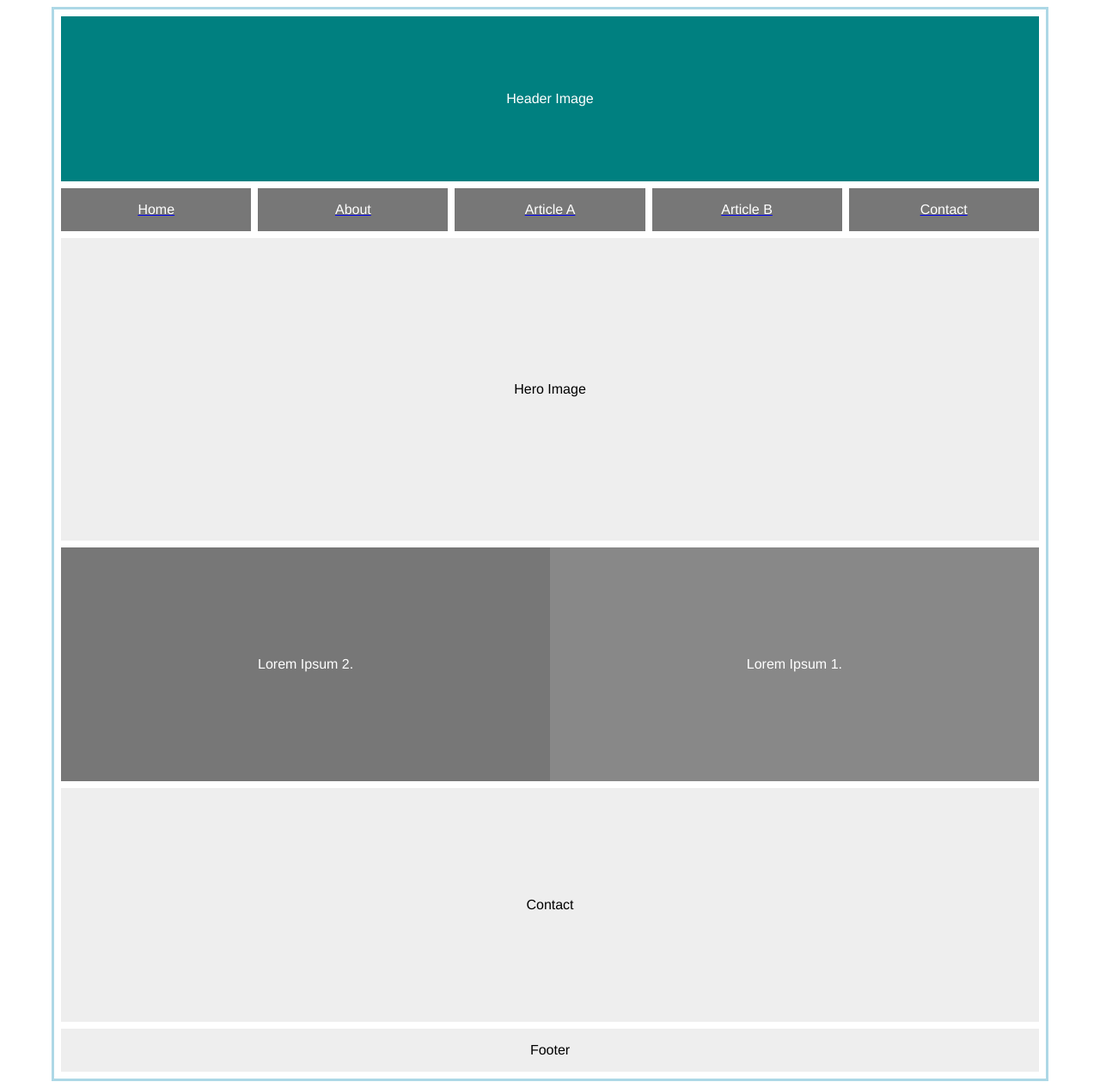
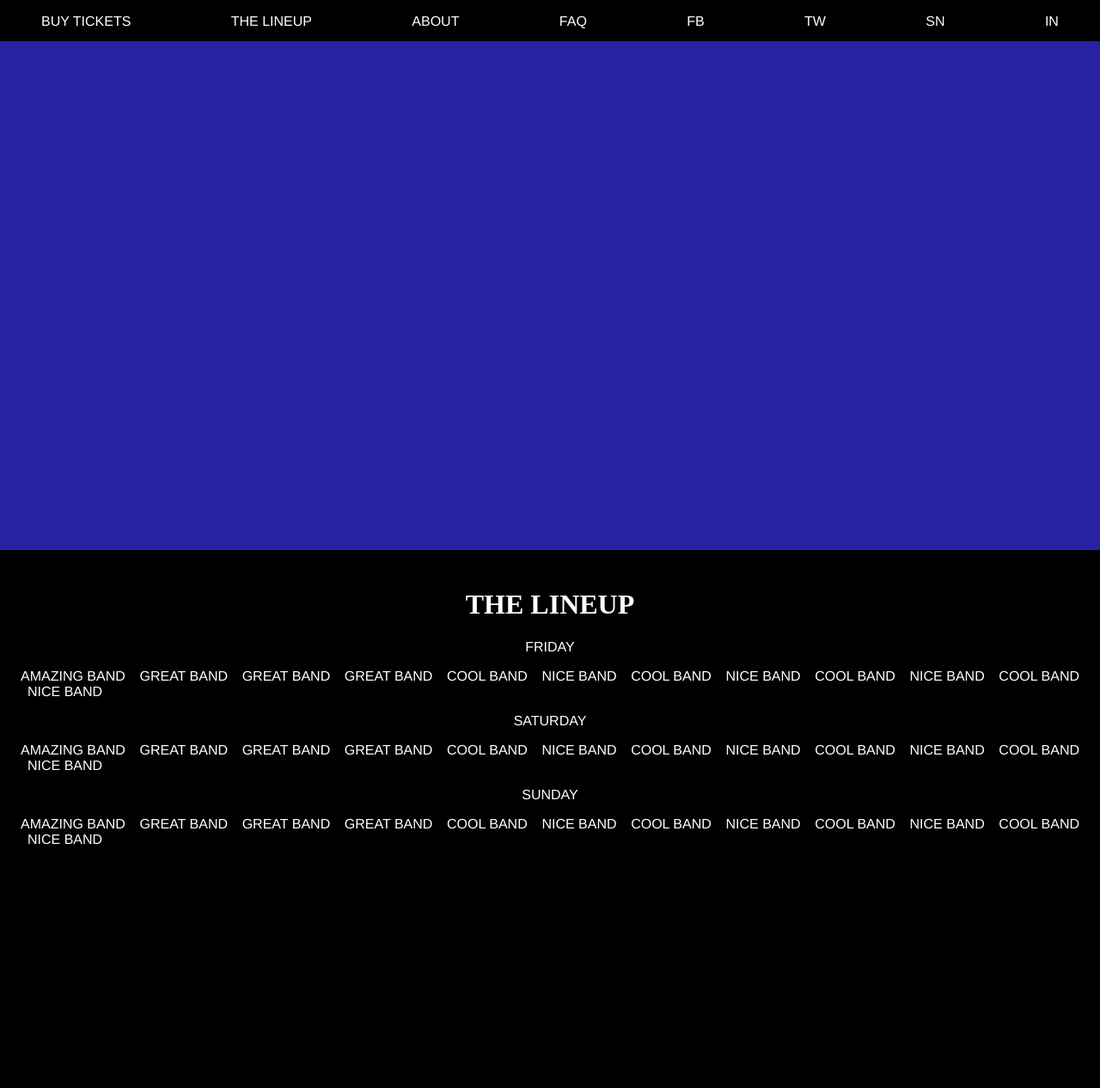
Before and after one commit to toiim/Elektrik-Eel-Festival, a plain HTML site: page index.html in a window 1280 px wide. Shown: the whole page at 86% size. After the commit the page ends 1026 px from the top, so only its background shows below. Drawn offline with Linux system fonts and the light colour scheme.

Commit message:
Changed to Flex
Completely changed the site to match the ai file provided and switched to using flex rather than grids.

```diff
--- a/index.html
+++ b/index.html
@@ -1,24 +1,84 @@
 <!doctype html>
 <html>
     <head>
+        <meta http-equiv="refresh" content="3">
         <link rel="stylesheet" type="text/css" href="style.css">
-        <title>Module 4</title>
+        <title>Elektrik Eel Festival</title>
     </head>
     <body>
-        <div class="grid">
-            <div id="1" class="header">Header Image</div>
-            <div class="menu">
-                <a href="#1"><div class="menu-item">Home</div></a>
-                <a href="#2"><div class="menu-item">About</div></a>
-                <a href="#3"><div class="menu-item">Article A</div></a>
-                <a href="#4"><div class="menu-item">Article B</div></a>
-                <a href="#5"><div class="menu-item">Contact</div></a>
+       <nav>
+           <ul>
+               <li>Buy Tickets</li>
+               <li>The Lineup</li>
+               <li>About</li>
+               <li>FAQ</li>
+               <li class="facebook">fb</li>
+               <li class="twitter">tw</li>
+               <li class="snapchat">sn</li>
+               <li class="instagram">in</li>
+           </ul>
+       </nav>
+        <div class="header">
+            <div class="logo">
+
             </div>
-            <div id="2" class="hero-image">Hero Image</div>
-            <div id="3" class="column-1">Lorem Ipsum 1.</div>
-            <div id="4" class="column-2">Lorem Ipsum 2.</div>
-            <div id="5" class="contact">Contact</div>
-            <div class="footer">Footer</div>
+            <div class="buy-tickets">Buy Tickets</div>
         </div>
+        <div class="main-container">
+            <div class="lineup-sec">
+                <h1>The Lineup</h1>
+                <div class="band-sec">
+                    <p>Friday</p>
+                    <ul class="lineup-list">
+                        <li class="main-event">Amazing Band</li>
+                        <li class="popular">Great Band</li>
+                        <li class="popular">Great Band</li>
+                        <li class="popular">Great Band</li>
+                        <li>Cool Band</li>
+                        <li>Nice Band</li>
+                        <li>Cool Band</li>
+                        <li>Nice Band</li>
+                        <li>Cool Band</li>
+                        <li>Nice Band</li>
+                        <li>Cool Band</li>
+                        <li>Nice Band</li>
+                    </ul>
+                </div>
+                <div class="band-sec">
+                    <p>Saturday</p>
+                    <ul class="lineup-list">
+                        <li class="main-event">Amazing Band</li>
+                        <li class="popular">Great Band</li>
+                        <li class="popular">Great Band</li>
+                        <li class="popular">Great Band</li>
+                        <li>Cool Band</li>
+                        <li>Nice Band</li>
+                        <li>Cool Band</li>
+                        <li>Nice Band</li>
+                        <li>Cool Band</li>
+                        <li>Nice Band</li>
+                        <li>Cool Band</li>
+                        <li>Nice Band</li>
+                    </ul>
+                </div>
+                <div class="band-sec">
+                    <p>Sunday</p>
+                    <ul class="lineup-list">
+                        <li class="main-event">Amazing Band</li>
+                        <li class="popular">Great Band</li>
+                        <li class="popular">Great Band</li>
+                        <li class="popular">Great Band</li>
+                        <li>Cool Band</li>
+                        <li>Nice Band</li>
+                        <li>Cool Band</li>
+                        <li>Nice Band</li>
+                        <li>Cool Band</li>
+                        <li>Nice Band</li>
+                        <li>Cool Band</li>
+                        <li>Nice Band</li>
+                    </ul>
+                </div>
+            </div>
+       </div>
     </body>
 </html>
--- a/style.css
+++ b/style.css
@@ -1,104 +1,56 @@
 :root {
-  --bgcolor: #eee;
-  --headerheight: 10em;
-  --heroheight: 20em;
-  --articleheight: 15em;
-  --contactheight: 15em;
+  --bgcolor: #000;
+  --secondary-color: #2821a2;
 }
 
 html, body {
+  display: inline-block;
+  color: white;
+  background-color: var(--bgcolor);
   padding: 0px;
+  margin:0px;
   scroll-behavior: smooth;
   font-family: 'helvetica';
+  text-transform: uppercase;
+  text-align: center;
 }
 
-.grid {
-  width: 90%;
-  border: solid 0.2em lightblue;
-  padding: 0.5em;
-  margin: auto;
-  display: grid;
-  grid-template-columns: 1fr 1fr;
-  grid-row-gap: 0.5em;
-  grid-template-areas:
-    "header header"
-    "menu menu"
-    "hero hero"
-    "content1 content2"
-    "contact contact"
-    "footer footer";
+h1 {
+  font-family: silom;
 }
 
 .header {
-  grid-area: header;
-  color: white;
-  text-align: center;
-  line-height: var(--headerheight);
-  background-color: teal;
-  height: var(--headerheight);
-  padding: 1em;
+  height: 80vh;
+  background-color: var(--secondary-color);
 }
 
-.hero-image {
-  grid-area: hero;
-  text-align: center;
+nav {
+  position: fixed;
+  height: 3em;
   background-color: var(--bgcolor);
-  height: var(--heroheight);
-  line-height: var(--heroheight);
-  padding: 1em;
+  width: 100vw;
 }
 
-.column-1 {
-  grid-area: content2;
-  color: white;
-  text-align: center;
-  height: var(--articleheight);
-  line-height: var(--articleheight);
-  background-color: #888;
-  padding: 1em;
+nav ul {
+  padding: 0px 3em 0px 3em;
 }
 
-.column-2 {
-  grid-area: content1;
-  color: white;
-  height: var(--articleheight);
-  line-height: var(--articleheight);
-  text-align: center;
-  background-color: #777;
-  padding: 1em;
+ul{
+  padding-left: 0;
+  margin-left: 0;
+  display: flex;
+  justify-content: space-between;
+  flex-flow: row wrap;
 }
 
-.contact {
-  grid-area: contact;
-  text-align: center;
-  height: var(--contactheight);
-  line-height: var(--contactheight);
-  background-color: var(--bgcolor);
-  padding: 1em;
+li {
+  list-style: none;
 }
 
-.footer {
-  grid-area: footer;
-  text-align: center;
-  background-color: var(--bgcolor);
-  padding: 1em;
+.lineup-list li:nth-of-type(1n+2) {
+  margin-left: 0.5em;
 }
 
-.menu {
-  display: grid;
-  grid-area: menu;
-  grid-column-gap: 0.5em;
-  grid-template-columns: repeat(5,1fr);
+.main-container {
+  padding: 1.5em;
 }
-
-.menu-item {
-  text-align: center;
-  color: white;
-  background-color: #777;
-  padding: 1em;
-}
-
-.menu-item:hover {
-  color: #111;
-  background-color: #999;
-}
```
